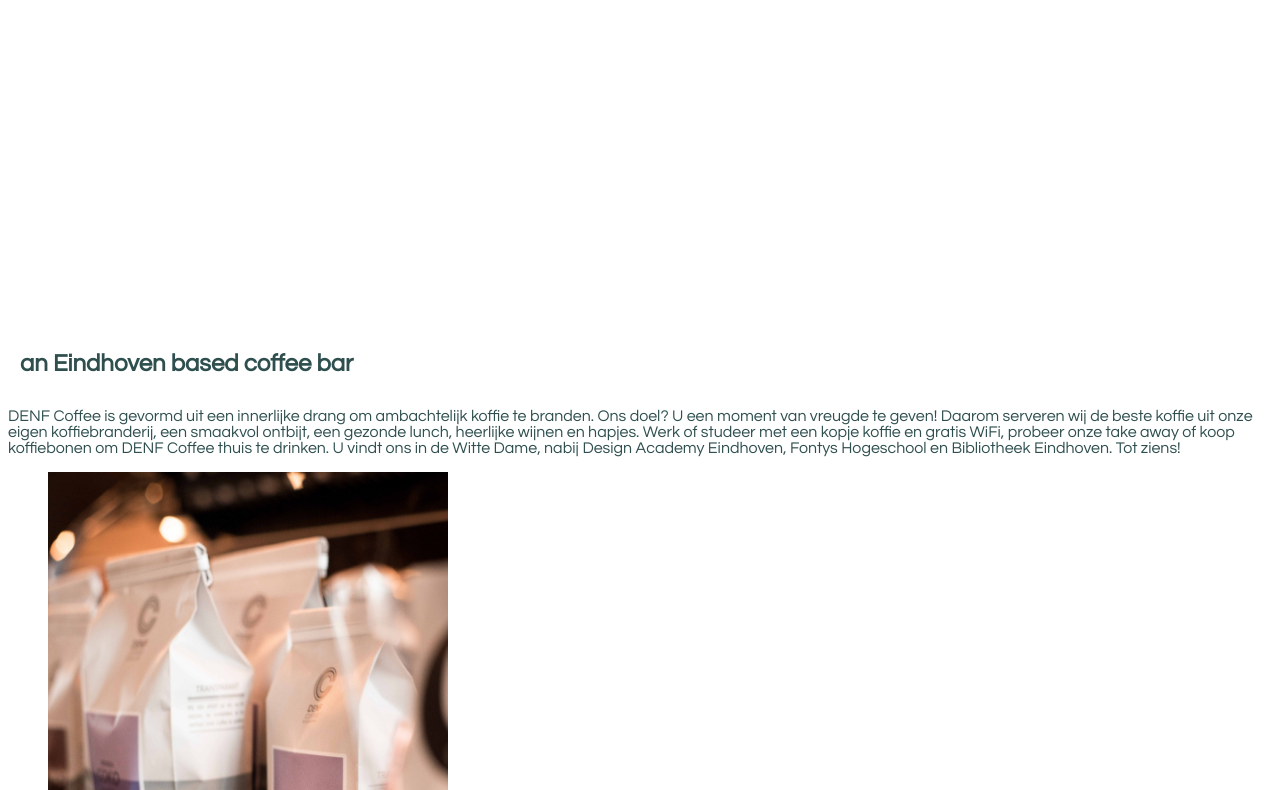
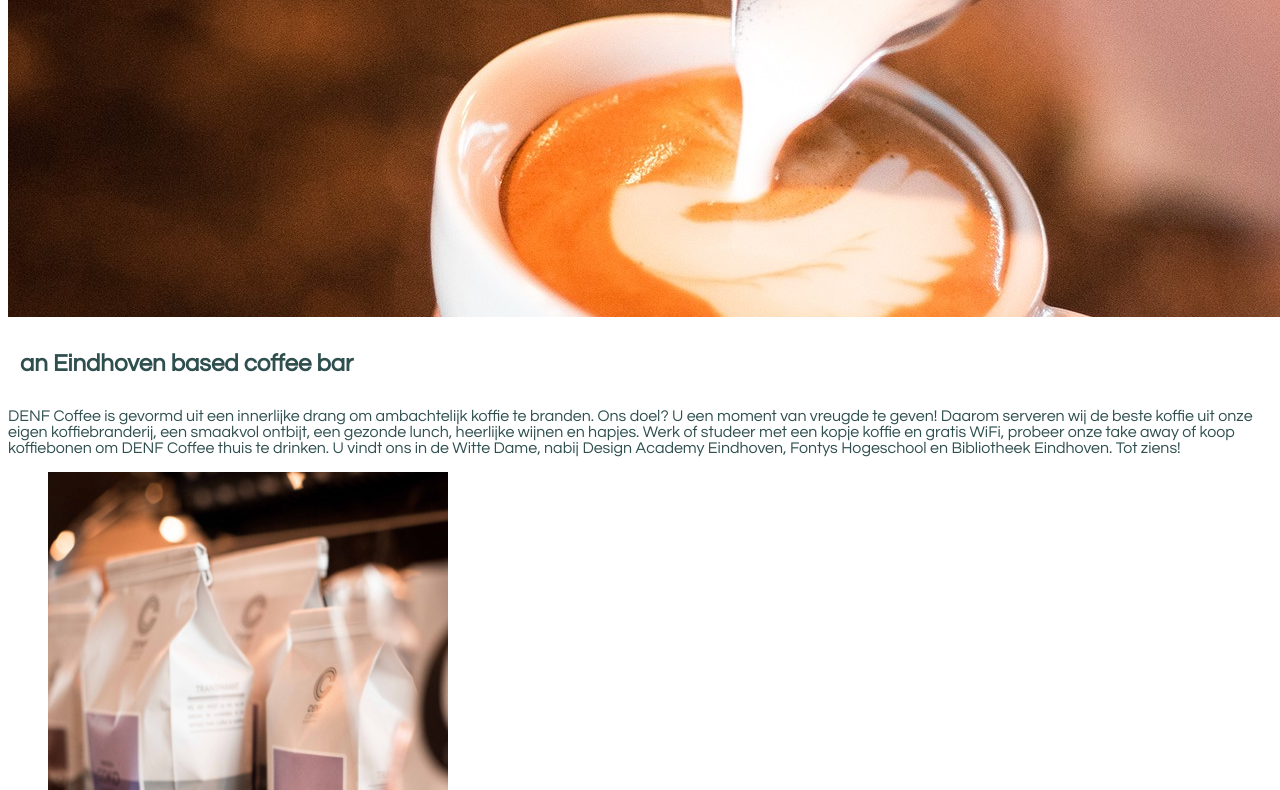
Before and after one commit to Valentijnvandenheuvel/basic_CSS_5.5, a plain HTML site: page index.html in a window 1280 px wide. Shown: the part 86-876 px from the top of the page. Drawn offline with Linux system fonts and the light colour scheme.

Commit message:
Update styles.css
fixed banner photo

```diff
--- a/css/styles.css
+++ b/css/styles.css
@@ -3,7 +3,7 @@
     color: white;
     border: none;
     padding: 0.5em;
-    background-image: url("file:///C:/Users/valen/Documents/IMEM/YEAR%202/2%20Semester/PRJ4%20-%20Brand%20Development/web%20development/my-project_dreamwaver/images/")- Copy.jpg");
+    background-image: url("../images/DENF-latteart_1mb - Copy.jpg");
     text-align: center;
     width: 1550px;
     height: 350px;
```
